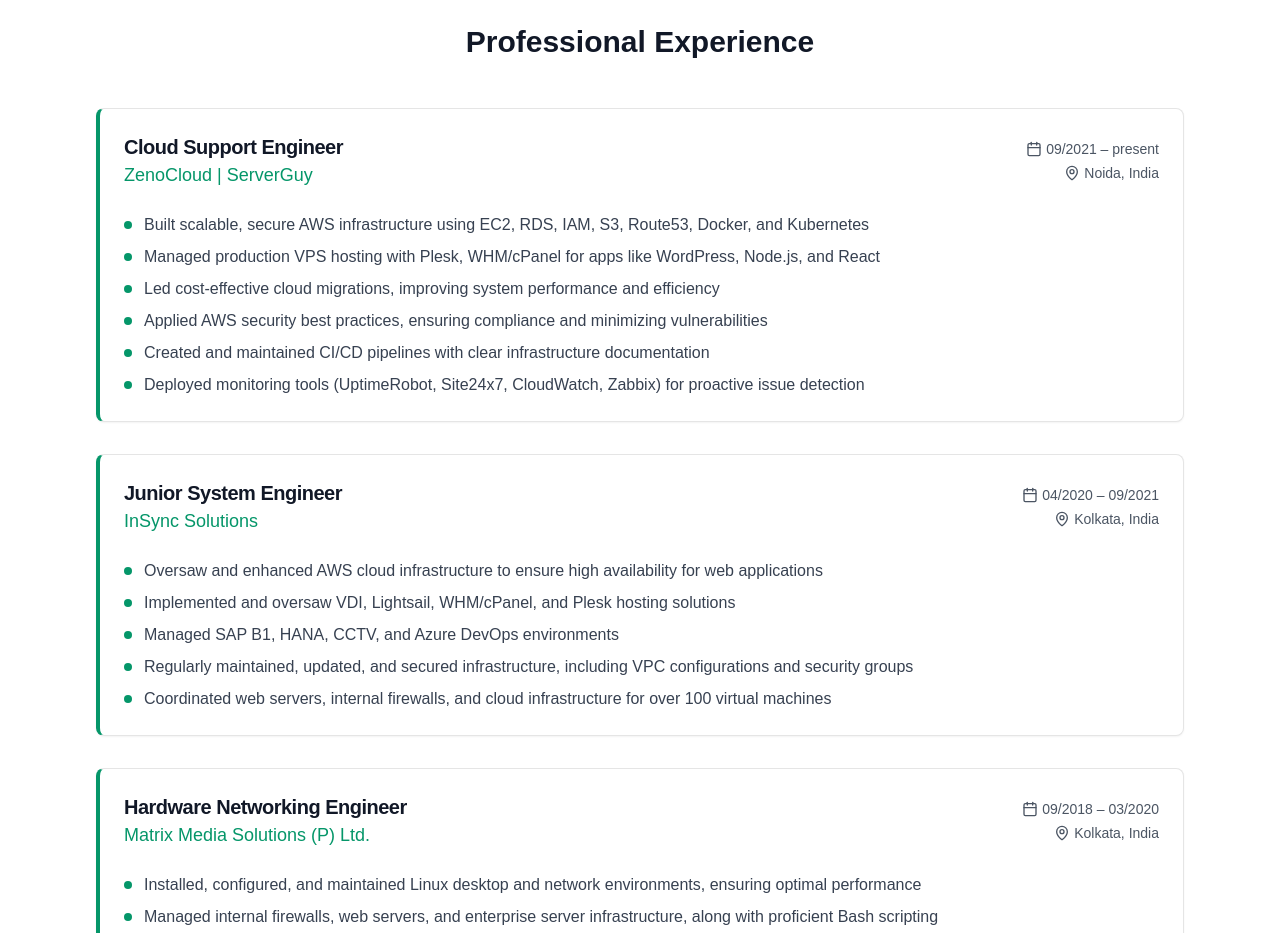
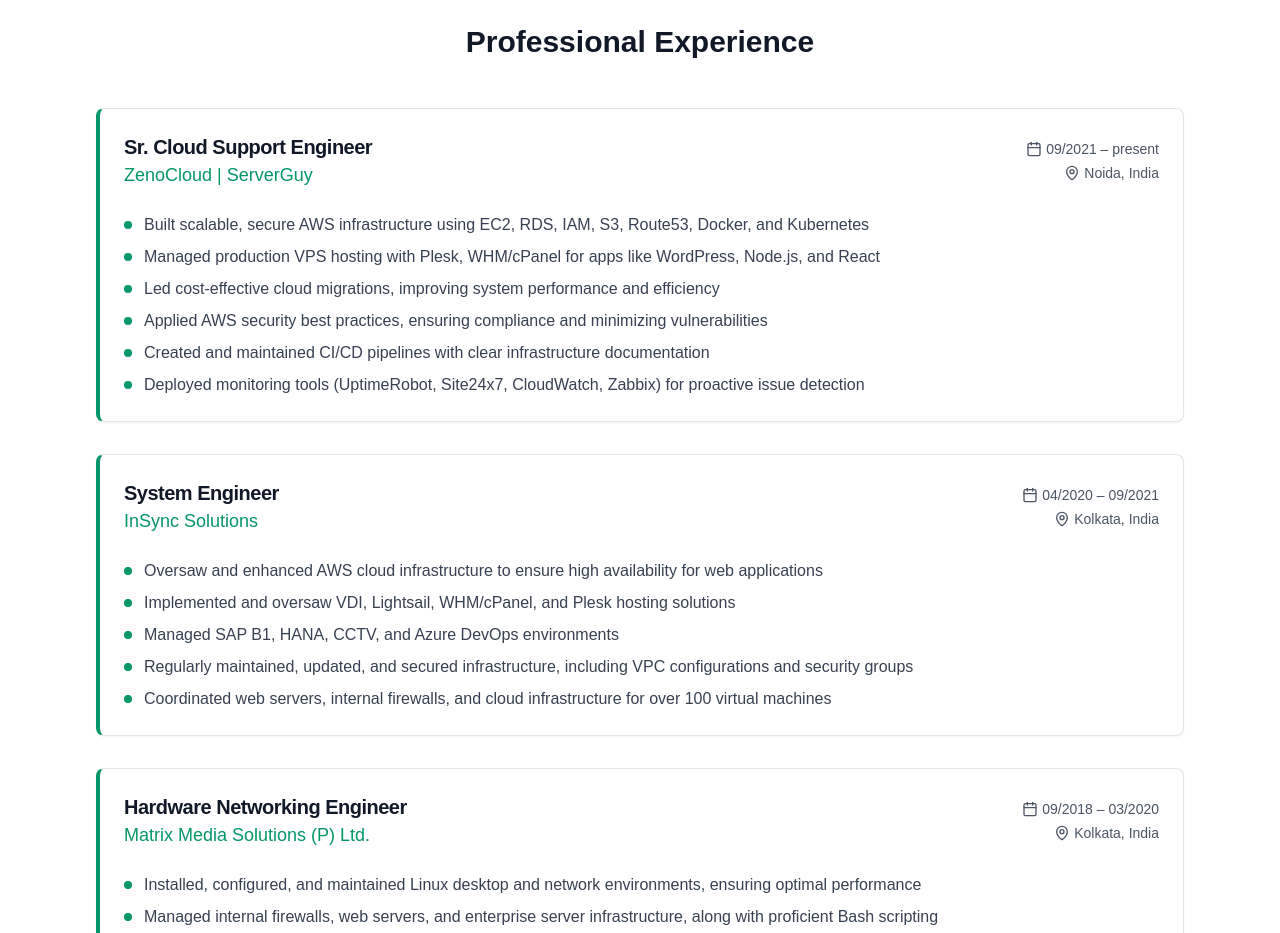
Before and after one commit to prakas-sysadmin/prakasranacom, a Next.js app: page / in a window 1280 px wide. Shown: the part 940-1873 px from the top of the page. Built offline with nearby package versions, Linux system fonts and the light colour scheme.

Commit message:
Update page.tsx

```diff
--- a/app/page.tsx
+++ b/app/page.tsx
@@ -39,7 +39,7 @@ export default function Portfolio() {
   const experiences = [
     {
       company: "ZenoCloud | ServerGuy",
-      role: "Cloud Support Engineer",
+      role: "Sr. Cloud Support Engineer",
       period: "09/2021 – present",
       location: "Noida, India",
       achievements: [
@@ -53,7 +53,7 @@ export default function Portfolio() {
     },
     {
       company: "InSync Solutions",
-      role: "Junior System Engineer",
+      role: "System Engineer",
       period: "04/2020 – 09/2021",
       location: "Kolkata, India",
       achievements: [
```
